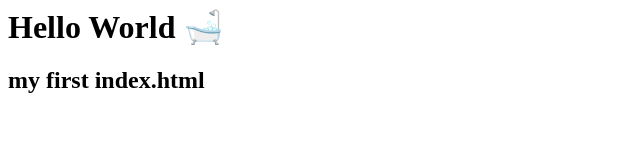
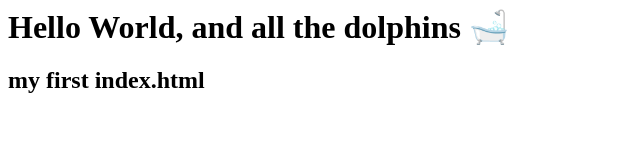
Before and after one commit to 87Vivi/helloWorld, a plain HTML site: page index.html in a window 1280 px wide. Shown: the whole page, without its empty margins (0-640 px from the left). Drawn offline with Linux system fonts and the light colour scheme.

Commit message:
added new greeting

```diff
--- a/index.html
+++ b/index.html
@@ -1,2 +1,2 @@
-<h1>Hello World 🛁 </h1>
+<h1>Hello World, and all the dolphins 🛁 </h1>
 <h2>my first index.html</h2>
```
